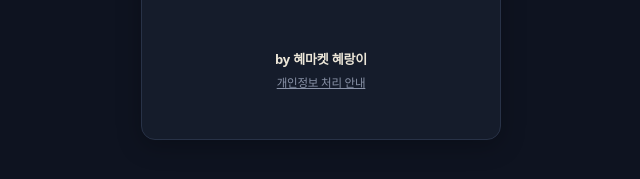
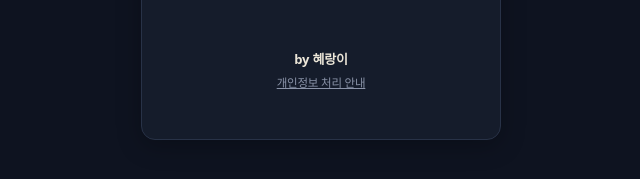
Before and after one commit to hye-market/loveyourlook-order, a plain HTML site: page index.html in a window 1280 px wide. Shown: the part 501-680 px from the top of the page, 319-959 px from the left. Drawn offline with nearby package versions, Linux system fonts and the light colour scheme.

Commit message:
하단 표시 'by 혜마켓 혜랑이' → 'by 혜랑이'
Co-Authored-By: Claude Opus 5.5 <noreply@anthropic.com>
Claude-Session: https://claude.ai/code/session_01RqfVAyCf4zvauWXfyqJhKr

```diff
--- a/index.html
+++ b/index.html
@@ -244,7 +244,7 @@ td.amt{color:var(--primary);font-weight:600}
     <input class="inp" id="lgPw" name="password" type="password" placeholder="비밀번호" autocomplete="current-password">
     <button class="btn primary always" id="lgBtn" type="submit" style="height:44px;width:100%;font-size:15px">로그인</button>
     <div id="lgErr" class="lgerr"></div>
-    <div class="madeby">by 혜마켓 혜랑이<br><a class="pvlink" href="./privacy.html" target="_blank" rel="noopener">개인정보 처리 안내</a></div>
+    <div class="madeby">by 혜랑이<br><a class="pvlink" href="./privacy.html" target="_blank" rel="noopener">개인정보 처리 안내</a></div>
   </form>
 </section>
 
@@ -362,7 +362,7 @@ td.amt{color:var(--primary);font-weight:600}
   </section>
   <section class="card pad chart" id="chartPanel"></section>
 </main>
-<footer class="madeby">by 혜마켓 혜랑이<br><a class="pvlink" href="./privacy.html" target="_blank" rel="noopener">개인정보 처리 안내</a></footer>
+<footer class="madeby">by 혜랑이<br><a class="pvlink" href="./privacy.html" target="_blank" rel="noopener">개인정보 처리 안내</a></footer>
 </div>
 
 <div id="toasts"></div>
```
Also changed, not shown: privacy.html (+1 -1 lines).
